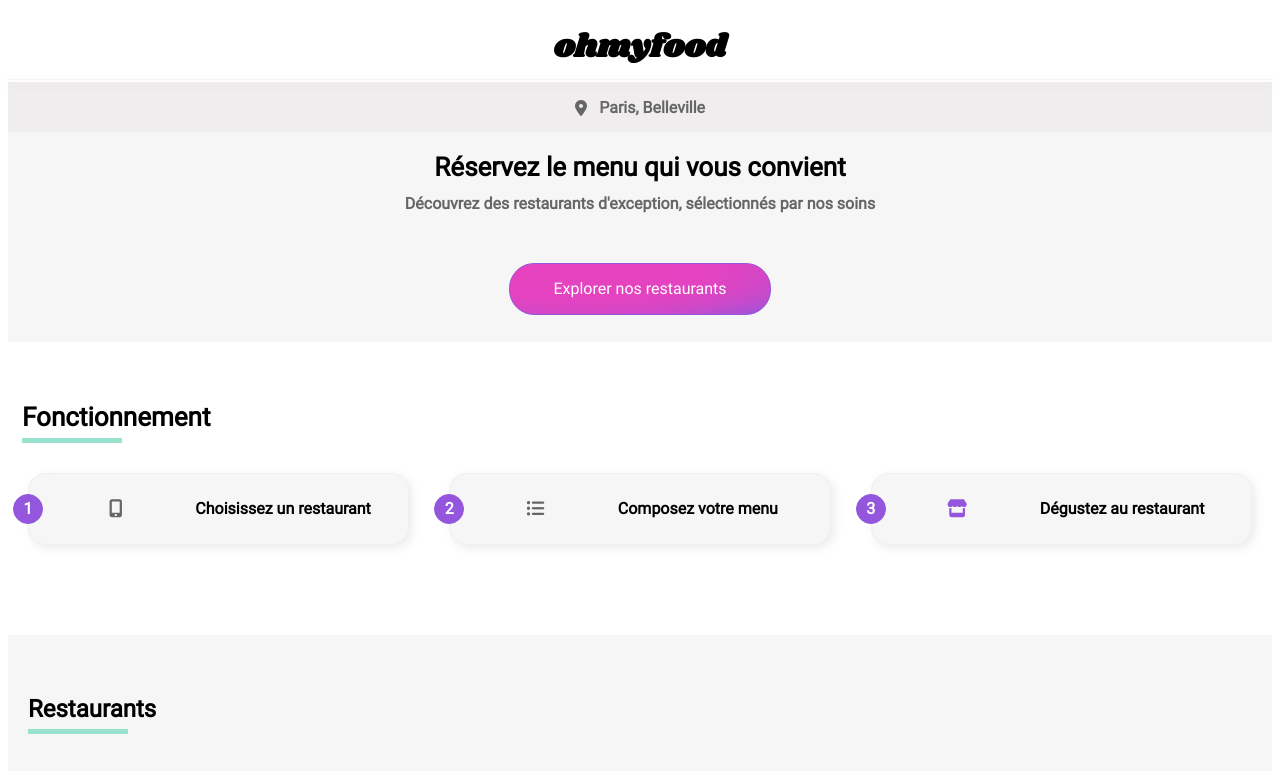
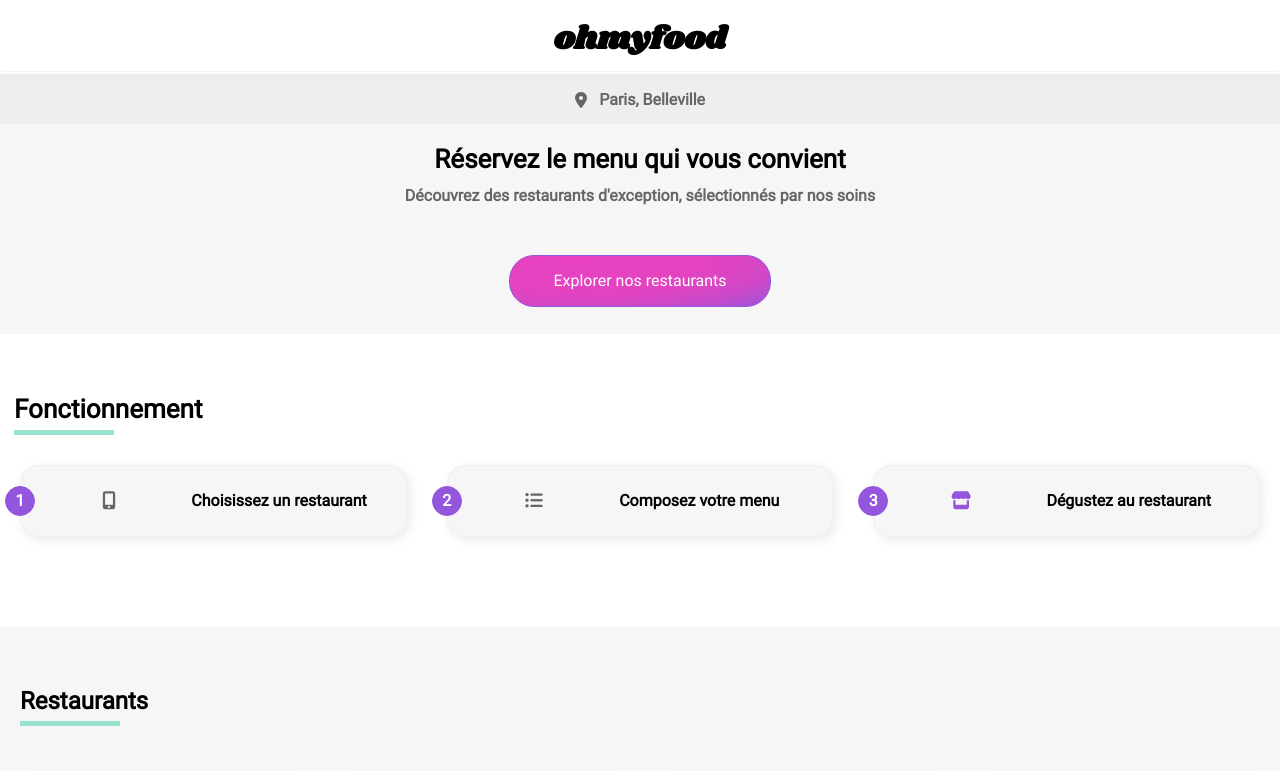
Before and after one commit to CatusMalitia/P3-Public, a website: page index.html in a window 1280 px wide. Shown: the top 771 px of the page. Drawn offline with Linux system fonts and the light colour scheme; grey boxes are pictures that could not be loaded.

Commit message:
Modification css

```diff
--- a/css/style.css
+++ b/css/style.css
@@ -71,14 +71,10 @@
   font-family: "Shrikhand";
   src: url(font/Shrikhand-Regular.ttf);
 }
-@font-face {
-  font-family: "Roboto";
-  src: url(font/Roboto-Regular.ttf);
+body {
+  margin: 0;
 }
-@font-face {
-  font-family: "Shrikhand";
-  src: url(font/Shrikhand-Regular.ttf);
-}
+
 .header__btn-explore {
   width: 260px;
   height: 50px;
@@ -326,10 +322,6 @@
     margin-left: 5px;
     margin-right: 5px;
     box-shadow: 3px 3px 10px #cccccc;
-  }
-}
-@media screen and (min-width: 959px) and (min-width: 959px) {
-  .header-restaurant__block-menu {
     animation-name: apparition-menu-block;
     animation-fill-mode: forwards;
     animation-duration: 1600ms;
@@ -1105,6 +1097,7 @@
 }
 .restaurant__link {
   text-decoration: none;
+  touch-action: none;
 }
 .restaurant__info-aside-text {
   width: 120px;
```
Also changed, not shown: 1 other file.
